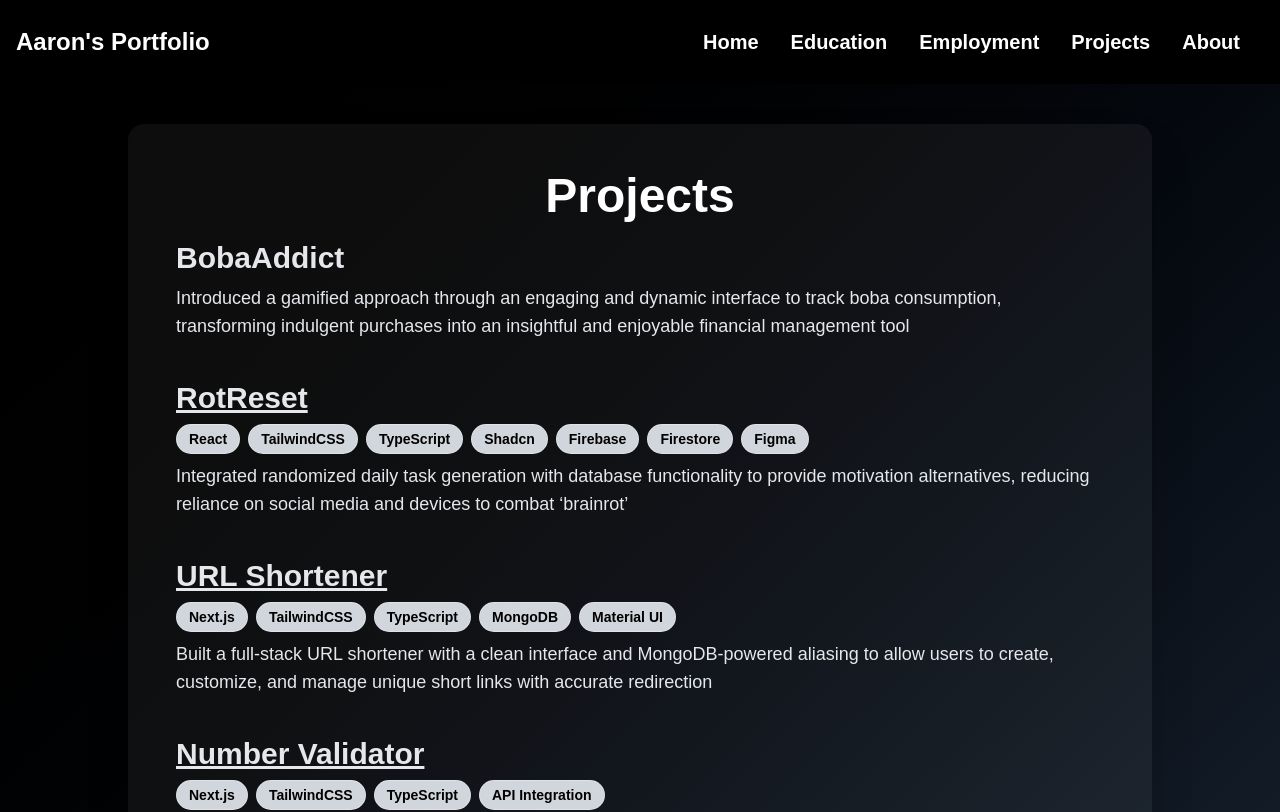
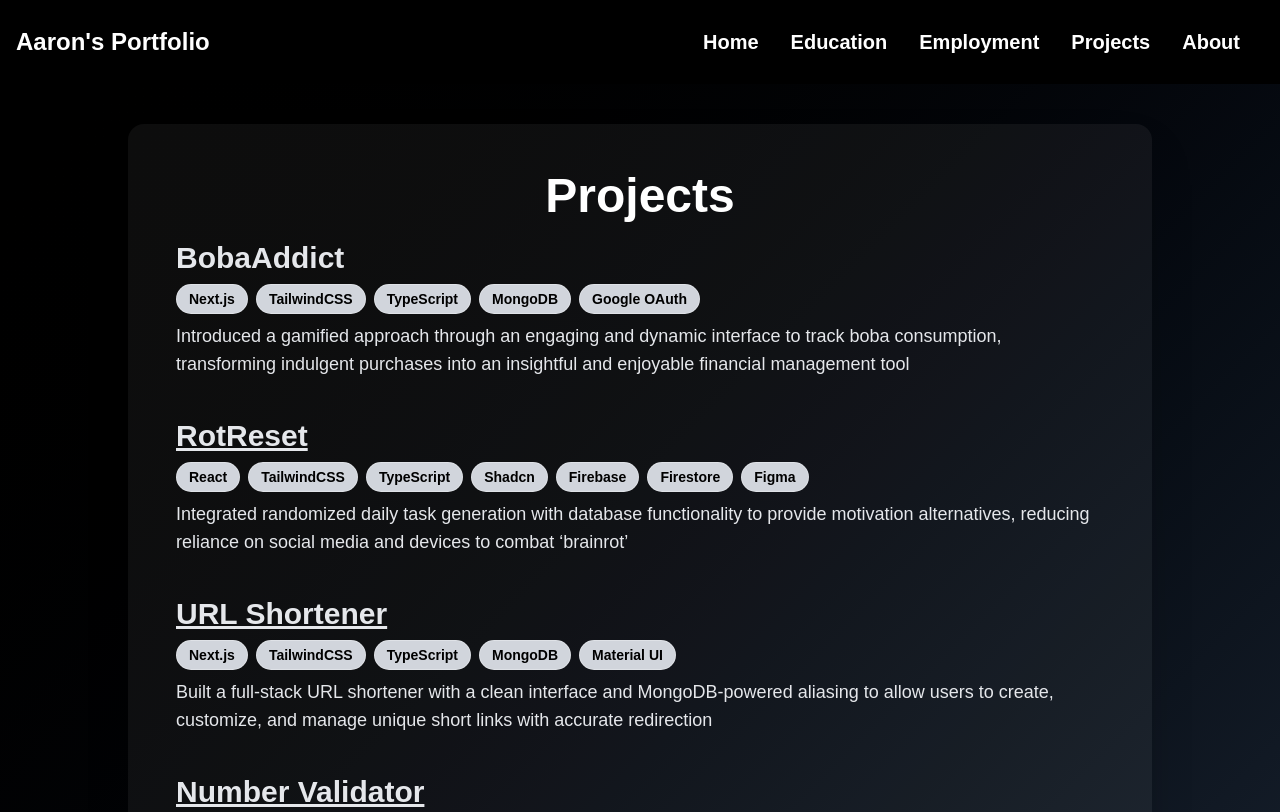
Before and after one commit to acaaron23/acaaron, a Next.js app: page /projects in a window 1280 px wide. Shown: the top 812 px of the page. Built offline with nearby package versions, Linux system fonts and the light colour scheme.

Commit message:
Added BobaAddict tech stack

```diff
--- a/app/projects/page.tsx
+++ b/app/projects/page.tsx
@@ -15,6 +15,13 @@ export default function Projects(){
                     {/* BobaAddict */}
                     <div>
                         <h3 className="text-3xl font-semibold">BobaAddict</h3>
+                        <div className="flex flex-wrap gap-2 mt-2">
+                            {["Next.js", "TailwindCSS", "TypeScript", "MongoDB", "Google OAuth"].map((tech) => (
+                                <span key={tech} className="px-3 py-1 border border-white/30 rounded-full text-sm font-bold text-black bg-gray-300">
+                                    {tech}
+                                </span>
+                            ))}
+                        </div>
                         <p className="text-gray-200 text-lg mt-2">
                             Introduced a gamified approach through an engaging and dynamic interface to track boba consumption, transforming indulgent purchases into an insightful and enjoyable financial management tool                        </p>
                     </div>
```
